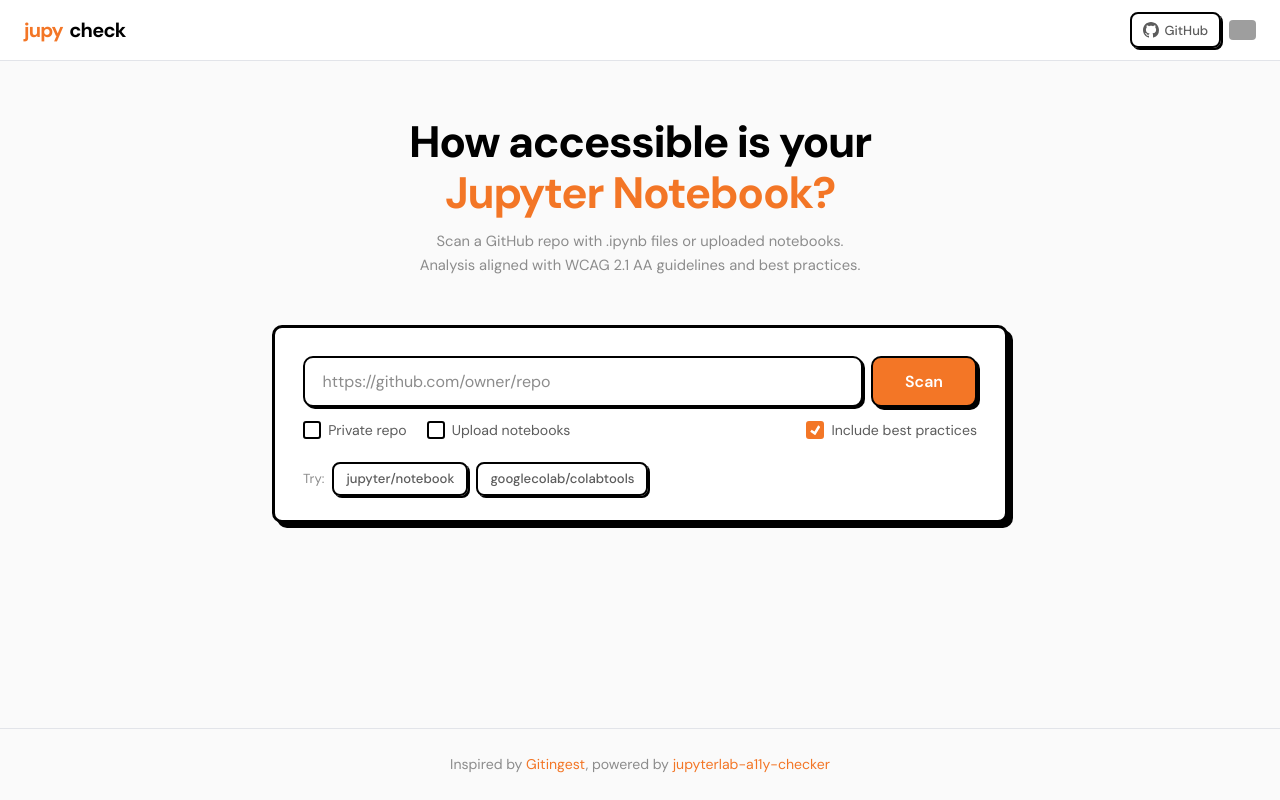
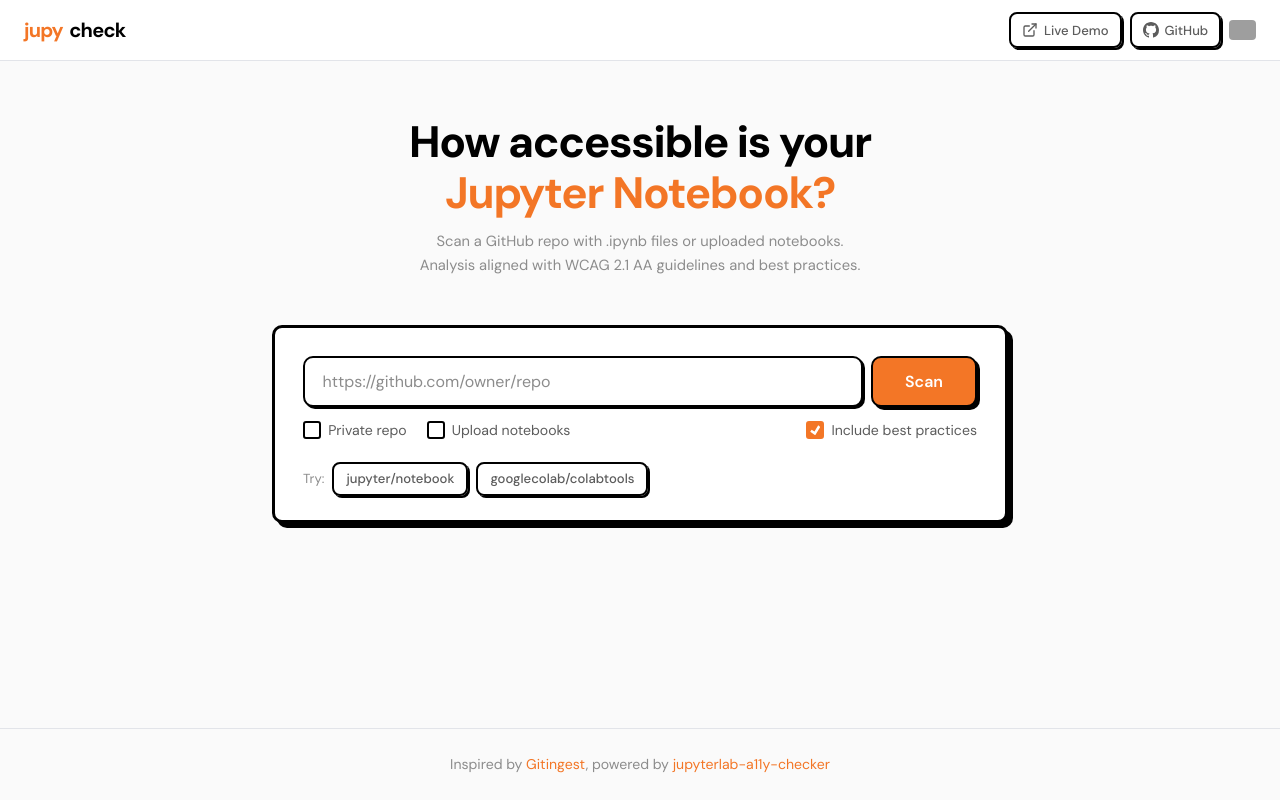
Before and after one commit to berkeley-dsep-infra/jupyterlab-a11y-checker, a website built with Vite: page experimental/jupycheck/index.html in a window 1280 px wide. Built offline with nearby package versions, Linux system fonts and the light colour scheme; no server answers; grey boxes are pictures that could not be loaded.

Commit message:
feat(jupycheck): add Live Demo link to topbar
Links to the JupyterLite deployment at GitHub Pages so users can try the
extension directly in the browser.

```diff
--- a/experimental/jupycheck/index.html
+++ b/experimental/jupycheck/index.html
@@ -1139,6 +1139,19 @@
       <div class="topbar-links">
         <a
           class="github-link"
+          href="https://berkeley-dsep-infra.github.io/jupyterlab-a11y-checker/lab/index.html"
+          target="_blank"
+          rel="noopener noreferrer"
+        >
+          <svg width="16" height="16" viewBox="0 0 24 24" fill="none" stroke="currentColor" stroke-width="2" stroke-linecap="round" stroke-linejoin="round">
+            <path d="M18 13v6a2 2 0 0 1-2 2H5a2 2 0 0 1-2-2V8a2 2 0 0 1 2-2h6"/>
+            <polyline points="15 3 21 3 21 9"/>
+            <line x1="10" y1="14" x2="21" y2="3"/>
+          </svg>
+          Live Demo
+        </a>
+        <a
+          class="github-link"
           href="https://github.com/berkeley-dsep-infra/jupyterlab-a11y-checker"
           target="_blank"
           rel="noopener noreferrer"
```
